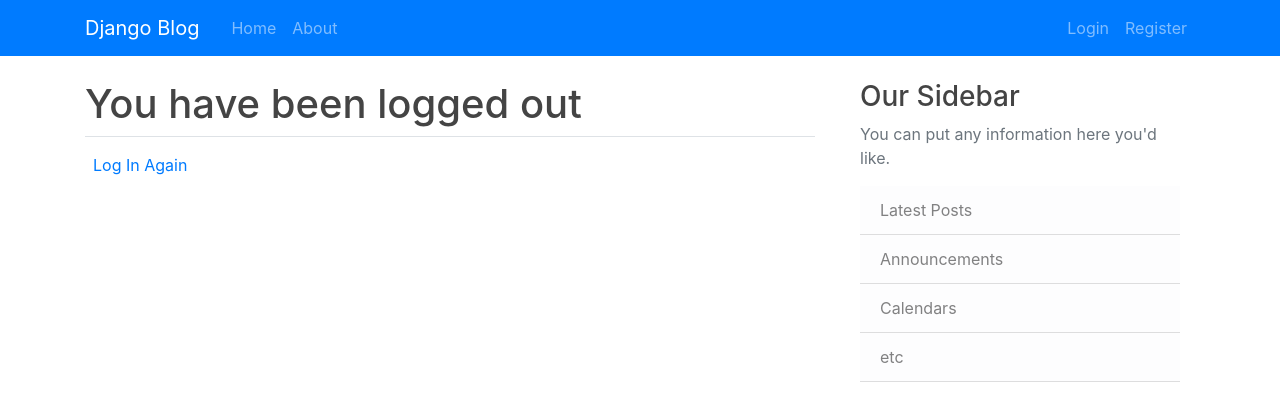
After one commit to Stas1407/django_blog, a Django app: template templates/users/logout.html in a window 1280 px wide. The commit adds this page. Shown: the top 420 px of the page. Run offline with Django 3.2, Linux system fonts and the light colour scheme; the template is opened without the code that fills it, so the values that code supplies are empty; some libraries are stand-ins or nearby versions.

Commit message:
Login and logout features were added.

```diff
--- a/django_blog/urls.py
+++ b/django_blog/urls.py
@@ -14,11 +14,15 @@ Including another URLconf
     2. Add a URL to urlpatterns:  path('blog/', include('blog.urls'))
 """
 from django.contrib import admin
+from django.contrib.auth import views as auth_views
 from django.urls import path, include
 from users import views as user_views
 
 urlpatterns = [
     path('register/', user_views.register, name='register'),
+    path('profile/', user_views.profile, name='profile'),
+    path('login/', auth_views.LoginView.as_view(template_name='users/login.html'), name='login'),
+    path('logout/', auth_views.LogoutView.as_view(template_name='users/logout.html'), name='logout'),
     path('', include('main.urls')),
     path('admin/', admin.site.urls),
 ]
--- a/templates/base.html
+++ b/templates/base.html
@@ -28,8 +28,13 @@
               <a class="nav-item nav-link" href="{% url 'about' %}">About</a>
             </div>
             <div class="navbar-nav">
-              <a class="nav-item nav-link" href="#">Login</a>
-              <a class="nav-item nav-link" href="{% url 'register' %}">Register</a>
+              {% if user.is_authenticated %}
+                <a class="nav-item nav-link" href="{% url 'profile' %}">Profile</a>
+                <a class="nav-item nav-link" href="{% url 'logout' %}">Logout</a>
+              {% else %}
+                <a class="nav-item nav-link" href="{% url 'login' %}">Login</a>
+                <a class="nav-item nav-link" href="{% url 'register' %}">Register</a>
+              {% endif %}
             </div>
           </div>
 
@@ -39,13 +44,6 @@
     <main role="main" class="container">
       <div class="row">
         <div class="col-md-8">
-          {% if messages %}
-            {% for message in messages %}
-              <div class="alert alert-{{ message.tags }}">
-                {{ message }}
-              </div>
-            {% endfor %}
-          {% endif %}
           {% block content %}{% endblock %}
         </div>
         <div class="col-md-4">
--- /dev/null
+++ b/templates/users/logout.html
@@ -0,0 +1,7 @@
+{% extends 'base.html' %}
+{% block content %}
+  <h1>You have been logged out</h1>
+  <div class="border-top pt-3">
+    <a href="{% url 'login' %}" class="ml-2">Log In Again</a>
+  </div>
+{% endblock content %}
--- /dev/null
+++ b/templates/users/profile.html
@@ -0,0 +1,4 @@
+{% extends 'base.html' %}
+{% block content %}
+  <h1>{{ user.username }}</h1>
+{% endblock content %}
--- a/templates/users/register.html
+++ b/templates/users/register.html
@@ -13,7 +13,7 @@
       </fieldset>
     </form>
     <div class="border-top pt-3">
-      <small class="text-muted">Already have an account? <a href="#" class="ml-2">Sign In</a></small>
+      <small class="text-muted">Already have an account? <a href="{% url 'login' %}" class="ml-2">Sign In</a></small>
     </div>
   </div>
 {% endblock content %}
```
Also changed, not shown: templates/users/login.html (added, +28 -0 lines), users/views.py (+7 -2 lines), db.sqlite3.
